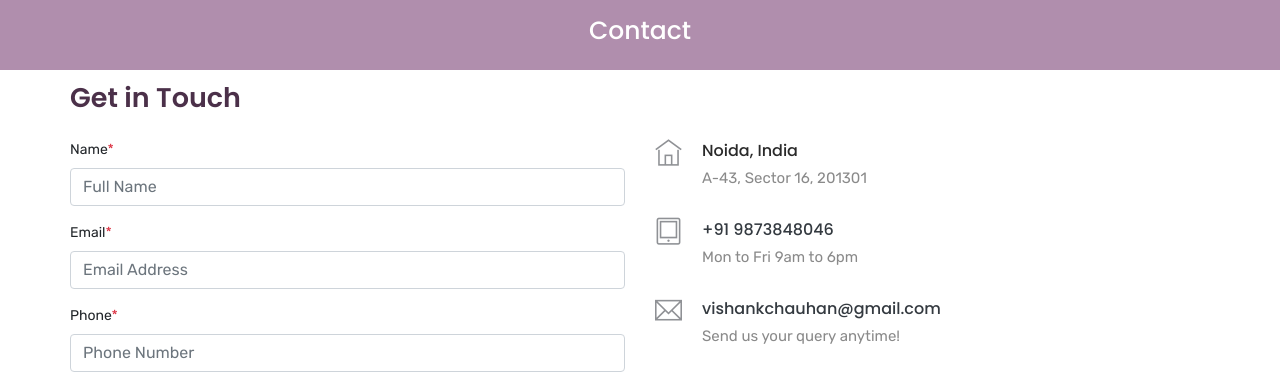
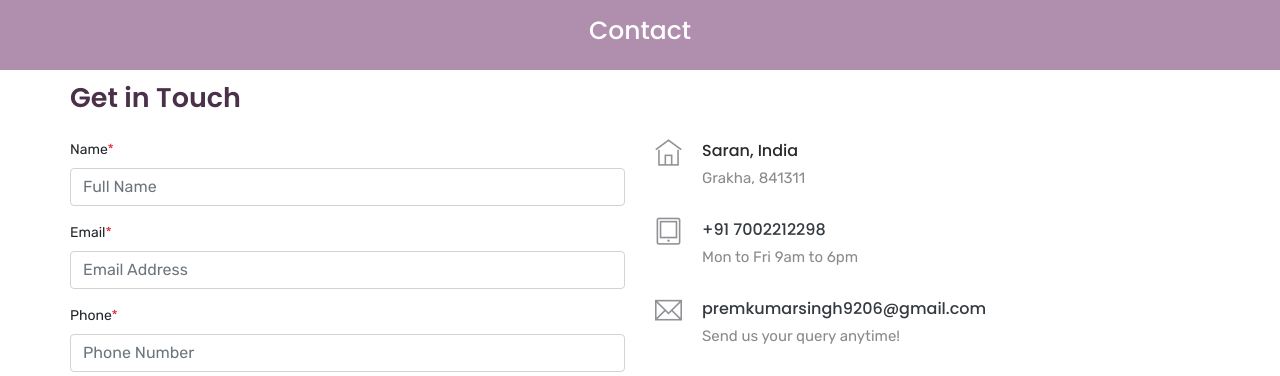
Before and after one commit to prem7443/supershop, a Django app: page /contact/ in a window 1280 px wide. Shown: the part 86-462 px from the top of the page. Run offline with Django 4.2, Linux system fonts and the light colour scheme; some libraries are stand-ins or nearby versions.

Commit message:
Update contact.html

```diff
--- a/mainApp/templates/contact.html
+++ b/mainApp/templates/contact.html
@@ -73,27 +73,27 @@
         <div class="media contact-info">
           <span class="contact-info__icon"><i class="ti-home"></i></span>
           <div class="media-body">
-            <h3>Noida, India</h3>
-            <p>A-43, Sector 16, 201301</p>
+            <h3>Saran, India</h3>
+            <p>Grakha, 841311</p>
           </div>
         </div>
         <div class="media contact-info">
           <span class="contact-info__icon"><i class="ti-tablet"></i></span>
           <div class="media-body">
-            <h3><a href="tel:9873848046" class="text-dark">+91 9873848046</a></h3>
+            <h3><a href="tel:7002212298" class="text-dark">+91 7002212298</a></h3>
             <p>Mon to Fri 9am to 6pm</p>
           </div>
         </div>
         <div class="media contact-info">
           <span class="contact-info__icon"><i class="ti-email"></i></span>
           <div class="media-body">
-            <h3><a href="mailto:vishankchauhan@gmail.com" class="text-dark">vishankchauhan@gmail.com</a></h3>
+            <h3><a href="mailto:premkumarsingh9206@gmail.com" class="text-dark">premkumarsingh9206@gmail.com</a></h3>
             <p>Send us your query anytime!</p>
           </div>
         </div>
         <div class="mapouter">
           <div class="gmap_canvas"><iframe width="100%" height="340px" id="gmap_canvas"
-              src="https://maps.google.com/maps?q=a-43%20noida%20sector%2016&t=&z=13&ie=UTF8&iwloc=&output=embed"
+              src="https://www.google.com/maps/place/Garkha,+Bihar+841311/@25.8338203,84.8428303,14z/data=!3m1!4b1!4m6!3m5!1s0x3992b161c9547919:0x5790d0d1c03405a6!8m2!3d25.8308747!4d84.8614695!16s%2Fm%2F0gg8qc8?entry=ttu"
               frameborder="0" scrolling="no" marginheight="0" marginwidth="0"></iframe></div>
         </div>
       </div>
```
